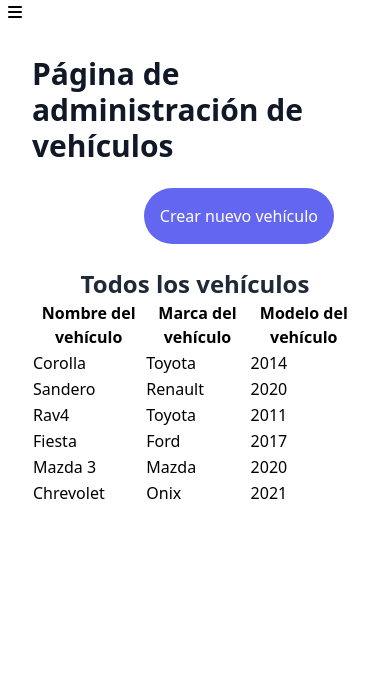
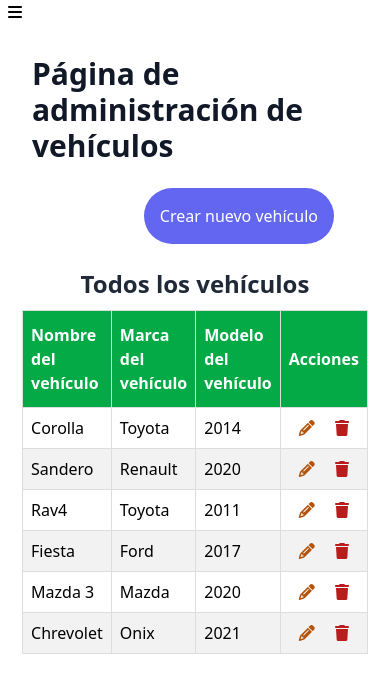
Before and after one commit to JuanA234/Consecionario-multimarca, a React (Create React App) app: page /admin/vehiculos in a window 390 px wide. Shown: the top 692 px of the page. Built offline with nearby package versions, Linux system fonts and the light colour scheme.

Commit message:
Agregar responsive

```diff
--- a/package.json
+++ b/package.json
@@ -4,10 +4,12 @@
   "private": true,
   "dependencies": {
     "@craco/craco": "^6.3.0",
+    "@mui/material": "^5.0.4",
     "@testing-library/jest-dom": "^5.11.4",
     "@testing-library/react": "^11.1.0",
     "@testing-library/user-event": "^12.1.10",
     "axios": "^0.23.0",
+    "nanoid": "^3.1.30",
     "react": "^17.0.2",
     "react-dom": "^17.0.2",
     "react-router-dom": "^5.3.0",
--- a/src/components/SideBar.jsx
+++ b/src/components/SideBar.jsx
@@ -1,7 +1,5 @@
 import useActiveRoute from 'hooks/useActiveRoute';
-import React, { useEffect } from 'react'
-import { useState } from 'react';
-import { Link, useLocation } from 'react-router-dom';
+import { Link } from 'react-router-dom';
 import ImagenLogo from './ImagenLogo';
 
 const SideBar = () => {
--- a/src/components/SideBarResponsive.jsx
+++ b/src/components/SideBarResponsive.jsx
@@ -5,7 +5,7 @@ import { Link } from 'react-router-dom';
 const SideBarResponsive = () => {
     const [mostrarNavegacion, setMostrarNavegacion] = useState(false);
     return (
-        <div className='md:hidden' onClick={()=>{
+        <div className='lg:hidden' onClick={()=>{
             setMostrarNavegacion(!mostrarNavegacion);
         }}>
           <i className={` mx-2 fas fa-${mostrarNavegacion ? 'times' : 'bars'} hover:text-yellow-500`}/>
--- a/src/hooks/useActiveRoute.js
+++ b/src/hooks/useActiveRoute.js
@@ -1,4 +1,4 @@
-import React, {useState, useEffect} from 'react'
+import { useEffect, useState } from 'react'
 import { useLocation } from 'react-router';
 
 const useActiveRoute = (ruta) => {
--- a/src/pages/admin/Vehiculos.jsx
+++ b/src/pages/admin/Vehiculos.jsx
@@ -1,37 +1,38 @@
-import React, {useEffect , useState, useRef} from 'react'
+import { nanoid } from 'nanoid';
+import React, { useEffect, useState, useRef } from 'react'
 import { ToastContainer, toast } from 'react-toastify';
 import 'react-toastify/dist/ReactToastify.css';
 
 const vehiculosBackend = [
     {
-        nombre:"Corolla",
-        marca:"Toyota",
-        modelo:2014
+        nombre: "Corolla",
+        marca: "Toyota",
+        modelo: 2014
     },
     {
-        nombre:"Sandero",
-        marca:"Renault",
-        modelo:2020
+        nombre: "Sandero",
+        marca: "Renault",
+        modelo: 2020
     },
     {
-        nombre:"Rav4",
-        marca:"Toyota",
-        modelo:2011
+        nombre: "Rav4",
+        marca: "Toyota",
+        modelo: 2011
     },
     {
-        nombre:"Fiesta",
-        marca:"Ford",
-        modelo:2017
+        nombre: "Fiesta",
+        marca: "Ford",
+        modelo: 2017
     },
     {
-        nombre:"Mazda 3",
-        marca:"Mazda",
-        modelo:2020
+        nombre: "Mazda 3",
+        marca: "Mazda",
+        modelo: 2020
     },
     {
-        nombre:"Chrevolet",
-        marca:"Onix",
-        modelo:2021
+        nombre: "Chrevolet",
+        marca: "Onix",
+        modelo: 2021
     }
 
 ];
@@ -39,39 +40,39 @@ const vehiculosBackend = [
 const Vehiculos = () => {
 
     const [mostrarTabla, setMostrarTabla] = useState(true);
-    const[vehiculos, setVehiculos] = useState([]);
+    const [vehiculos, setVehiculos] = useState([]);
     const [textoBoton, setTextoBoton] = useState('Crear nuevo vehículo');
     const [colorBoton, setColorBoton] = useState('indigo');
 
-    useEffect(()=>{
+    useEffect(() => {
         //Obtener lista de vehículos desde el backend
         setVehiculos(vehiculosBackend);
-    },[]);
+    }, []);
 
-    useEffect(()=>{
-        if(mostrarTabla){
+    useEffect(() => {
+        if (mostrarTabla) {
             setTextoBoton('Crear nuevo vehículo');
             setColorBoton('indigo');
         }
-        else{
+        else {
             setTextoBoton('Mostrar todo');
             setColorBoton('blue');
         }
-    },[mostrarTabla]);
+    }, [mostrarTabla]);
 
     return (
         <div className='flex h-full w-full flex-col items-center justify-start p-8'>
-            <div className='flex flex-col'>
+            <div className='flex flex-col w-full'>
                 <h2 className='text-3xl font-extrabold text-gray-900'>Página de administración de vehículos</h2>
-            <button onClick={()=>{
+                <button onClick={() => {
                     setMostrarTabla(!mostrarTabla);
                 }}
                     className={`text-white bg-${colorBoton}-500 p-4 rounded-full m-6 self-end`}>
                     {textoBoton}
                 </button>
             </div>
-            {mostrarTabla ? (<TablaVehiculos  listaVehiculos={vehiculos} /> )
-            :(<FormularioCreacionVehiculos
+            {mostrarTabla ? (<TablaVehiculos listaVehiculos={vehiculos} />)
+                : (<FormularioCreacionVehiculos
                     setMostrarTabla={setMostrarTabla}
                     listaVehiculos={vehiculos}
                     setVehiculos={setVehiculos} />)}
@@ -81,27 +82,23 @@ const Vehiculos = () => {
     );
 };
 
-const TablaVehiculos = ({listaVehiculos}) =>{
-
-    return(
-    <div className='flex flex-col items-center justify-center'>
+const TablaVehiculos = ({ listaVehiculos }) => {
+    return (
+        <div className='flex flex-col items-center w-full justify-center'>
             <h2 className='text-2xl font-extrabold text-gray-800'>Todos los vehículos</h2>
-        <table>
+            <table className='tabla'>
                 <thead>
                     <tr>
                         <th>Nombre del vehículo</th>
                         <th>Marca del vehículo</th>
                         <th>Modelo del vehículo</th>
+                        <th>Acciones</th>
                     </tr>
                 </thead>
                 <tbody>
-                {listaVehiculos.map((vehiculo)=>{
-                    return(
-                        <tr>
-                            <td>{vehiculo.nombre}</td>
-                            <td>{vehiculo.marca}</td>
-                            <td>{vehiculo.modelo}</td>
-                        </tr>
+                    {listaVehiculos.map((vehiculo) => {
+                        return (
+                            <FilaVehiculo key={nanoid()} vehiculo={vehiculo} />
                         );
                     })}
                 </tbody>
@@ -110,7 +107,78 @@ const TablaVehiculos = ({listaVehiculos}) =>{
     );
 }
 
-const FormularioCreacionVehiculos = ({setVehiculos , listaVehiculos , setMostrarTabla}) =>{
+
+const FilaVehiculo = ({ vehiculo }) => {
+    const [edit, setEdit] = useState(false);
+    const [infoNuevoVehiculo, setInfoNuevoVehiculo] = useState({
+        nombre: vehiculo.nombre,
+        marca: vehiculo.marca,
+        modelo : vehiculo.modelo,
+
+    });
+    const actualizarVehiculo = () => {
+        console.log(infoNuevoVehiculo);
+        // Enviar la info al backend
+    }
+
+    const eliminarVehiculo = () => {
+
+    }
+    return (
+        <tr>
+            {edit ?
+                <>
+                    <td>
+                        <input className='bg-gray-50 border border-gray-600 p-2 rounded-lg m-2'
+                        type="text"
+                        defaultValue={infoNuevoVehiculo.nombre}
+                         onChange = {(e)=>
+                            setInfoNuevoVehiculo({...infoNuevoVehiculo, nombre: e.target.value})}
+                         />
+                    </td>
+                    <td>
+                        <input className='bg-gray-50 border border-gray-600 p-2 rounded-lg m-2'
+                        type="text" defaultValue={infoNuevoVehiculo.marca}
+                        onChange = {(e)=>
+                            setInfoNuevoVehiculo({...infoNuevoVehiculo, marca: e.target.value})}
+                        />
+                    </td>
+                    <td>
+                        <input className='bg-gray-50 border border-gray-600 p-2 rounded-lg m-2'
+                        type="text"
+                        defaultValue={infoNuevoVehiculo.modelo}
+                        onChange = {(e)=>
+                            setInfoNuevoVehiculo({...infoNuevoVehiculo, modelo: e.target.value})}
+                        />
+                    </td>
+                </>
+                :
+                <>
+                    <td>{vehiculo.nombre}</td>
+                    <td>{vehiculo.marca}</td>
+                    <td>{vehiculo.modelo}</td>
+                </>
+            }
+            <td>
+                <div className='flex w-full justify-around'>
+                    {edit ?
+                    <i onClick={() => actualizarVehiculo()}
+                    className="fas fa-check text-green-600 hover:text-green-400"></i>
+                   :
+
+                    <i onClick={() => setEdit(!edit)}
+                    className="fas fa-pencil-alt hover:text-yellow-500 text-yellow-700"></i>}
+
+                    <i
+                    onClick= {()=> eliminarVehiculo()}
+                    className="fas fa-trash text-red-700 hover:text-red-500"></i>
+                </div>
+            </td>
+        </tr>
+    )
+}
+
+const FormularioCreacionVehiculos = ({ setVehiculos, listaVehiculos, setMostrarTabla }) => {
     const form = useRef(null);
 
     const submitForm = (e) => {
@@ -132,9 +200,9 @@ const FormularioCreacionVehiculos = ({setVehiculos , listaVehiculos , setMostrar
     };
 
 
-    return(
+    return (
         <div className='flex flex-col items-center justify-center'>
-        <h2  className='text-2xl font-extrabold text-gray-700'>Crear nuevo vehículo</h2>
+            <h2 className='text-2xl font-extrabold text-gray-700'>Crear nuevo vehículo</h2>
             <form ref={form} onSubmit={submitForm} className='flex flex-col'>
                 <label className='flex flex-col' htmlFor='nombre'>
                     Nombre del vehículo
@@ -163,12 +231,12 @@ const FormularioCreacionVehiculos = ({setVehiculos , listaVehiculos , setMostrar
                 <label className='flex flex-col' htmlFor='modelo'>
                     Modelo del vehículo
                     <input
-            name='modelo'
+                     name='nombre'
                         className='bg-gray-50 border border-gray-600 p-2 rounded-lg m-2'
                         type="number"
                         required
                         min={1992}
-            placeholder='2020'/>
+                        placeholder='2020' />
                 </label>
 
                 <button
--- a/src/styles/styles.css
+++ b/src/styles/styles.css
@@ -2,3 +2,31 @@
 @tailwind base;
 @tailwind components;
 @tailwind utilities;
+
+.tabla {
+    width: 100%;
+    margin: 10px;
+    overflow-y: scroll;
+  }
+
+  .tabla td,
+  .tabla th {
+    padding: 8px;
+    border: 1px solid #ddd;
+  }
+
+  .tabla th {
+    background-color: #04aa46;
+    color: white;
+    padding-top: 12px;
+    padding-bottom: 12px;
+    text-align: left;
+  }
+
+  .tabla tr:nth-child(even) {
+    background-color: #f2f2f2;
+  }
+
+  .tabla tr:hover {
+    background-color: #ddd;
+  }
```
Also changed, not shown: 1 other file (tests, documents, lock files or other folders). Lines whose indentation alone changed are shown as unchanged.
